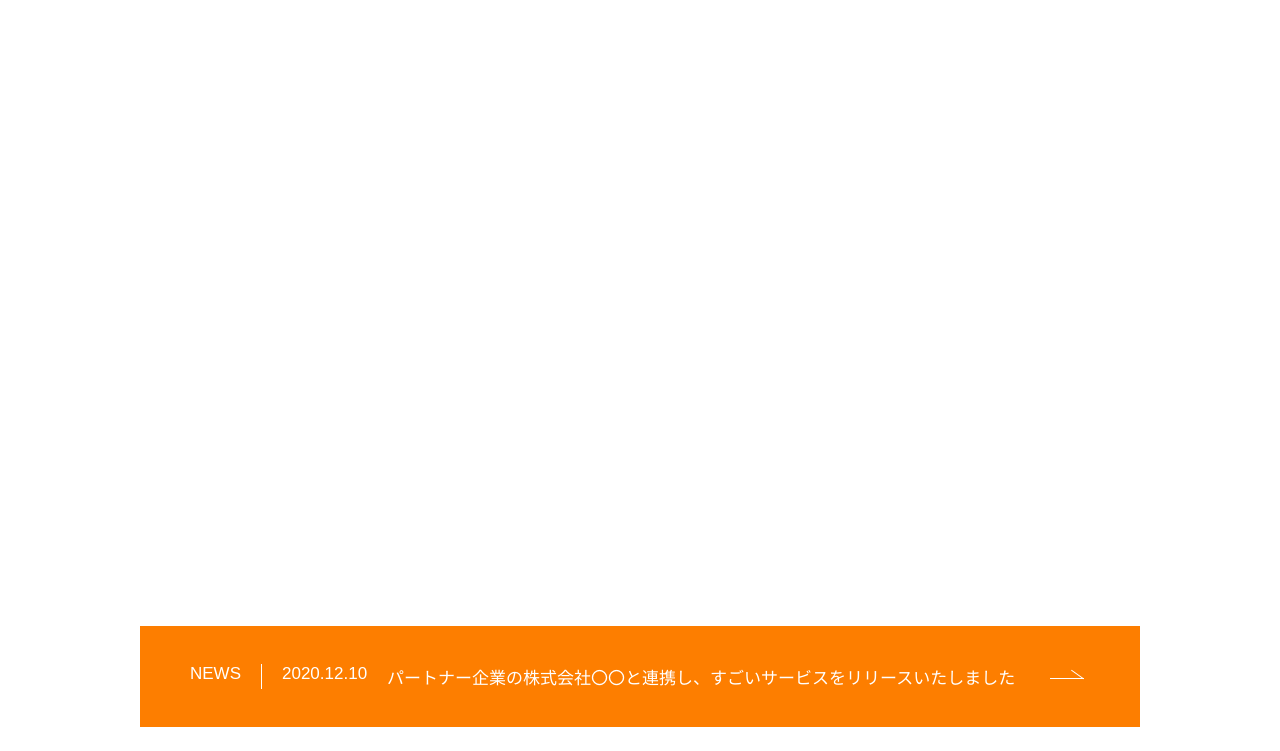
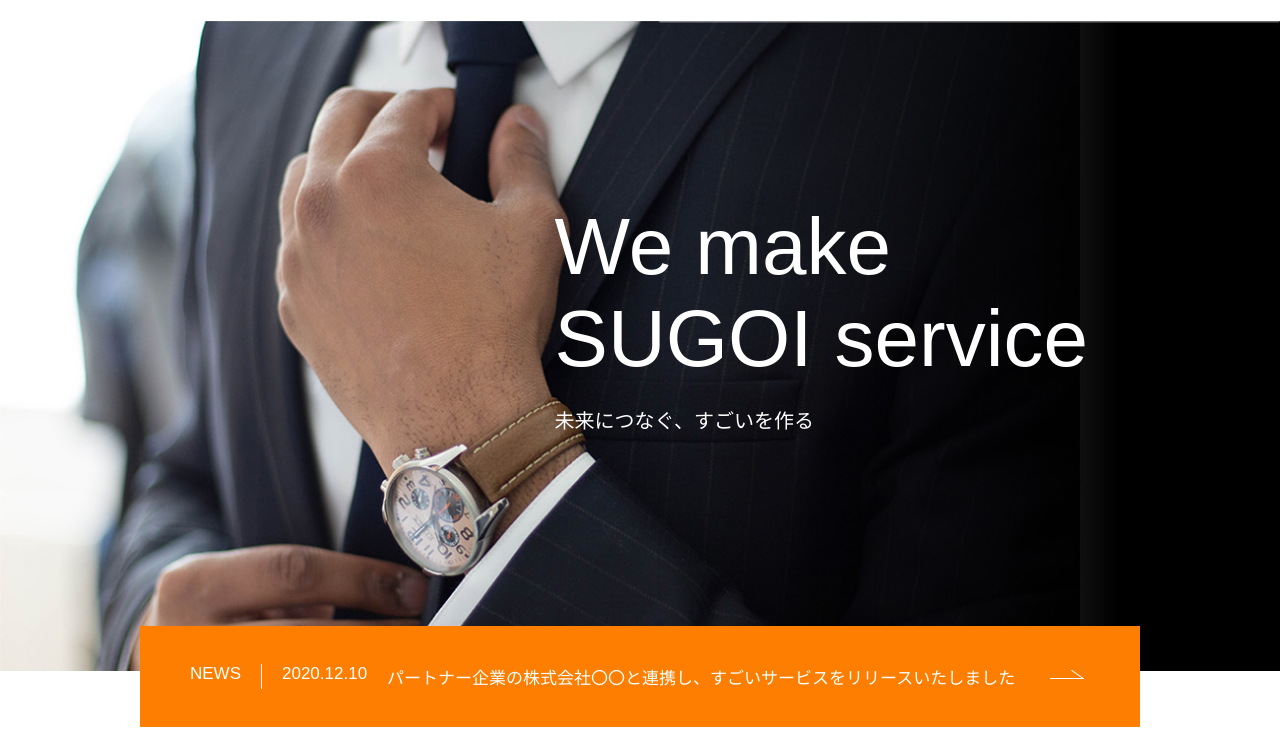
Before and after one commit to naoho/IT_company-site.github.io, a plain HTML site: page index.html in a window 1280 px wide. Shown: the part 49-800 px from the top of the page. Drawn offline with Linux system fonts and the light colour scheme; some packages are replaced by stand-ins of ours; files whose address does not match are found by name; a web font is replaced by a local one.

Commit message:
Update stylesheet.css

```diff
--- a/stylesheet.css
+++ b/stylesheet.css
@@ -73,7 +73,7 @@ h1 {
   position: relative;
 }
 .main-visual {
-  background-image: url(img/main.jpg);
+  background-image: url(main.jpg);
   max-width: 100%;
   width: 100vw;
   background-size: cover;
```
